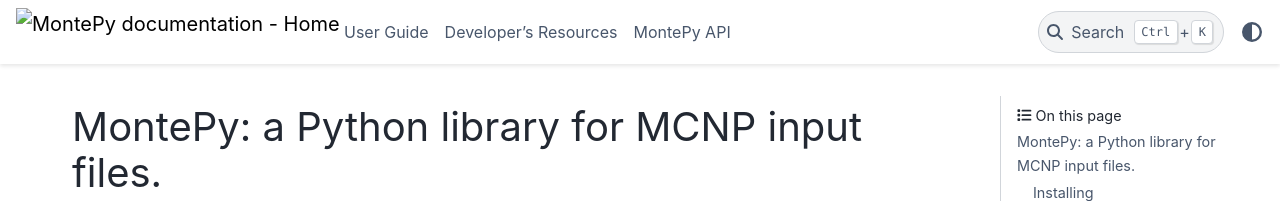
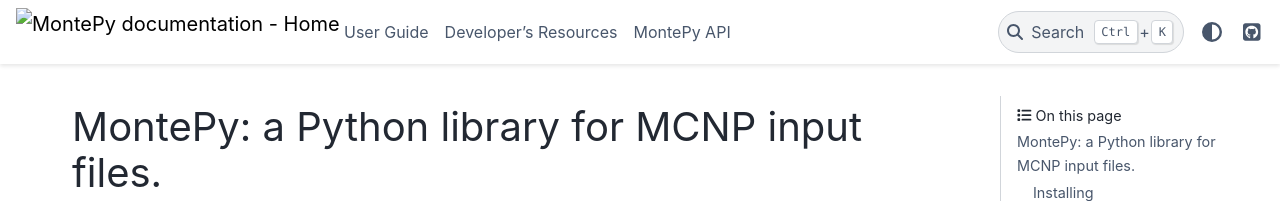
Before and after one commit to idaholab/MontePy, a Sphinx documentation site: the page built from doc/source/index.rst, in a window 1280 px wide. Shown: the top 201 px of the page. Built offline with Sphinx 7.4.7 and the PyData theme 0.15.4, drawn with Linux system fonts in a browser that asks for light colours; the version number could not be read and is left out.

```diff
--- a/doc/source/conf.py
+++ b/doc/source/conf.py
@@ -90,6 +90,14 @@ extlinks = {
 html_theme = "pydata_sphinx_theme"
 html_theme_options = {
     "navbar_start": ["navbar-logo", "version"],
+    "icon_links": [
+        {
+            "name": "GitHub",
+            "url": "https://github.com/idaholab/MontePy",
+            "icon": "fa-brands fa-square-github",
+            "type": "fontawesome",
+        },
+    ],
 }
 apidoc_module_dir = "../../montepy"
 apidoc_module_first = True
```
